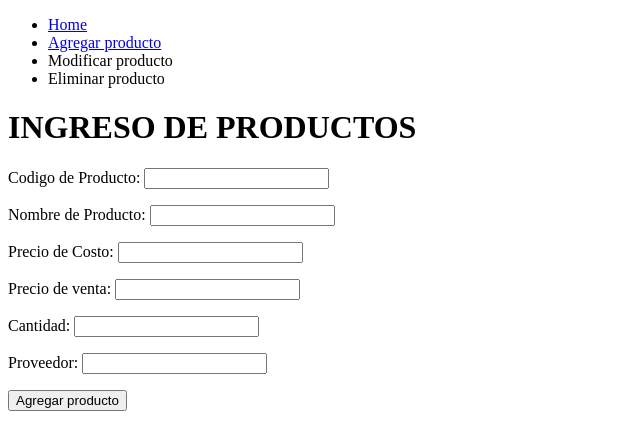
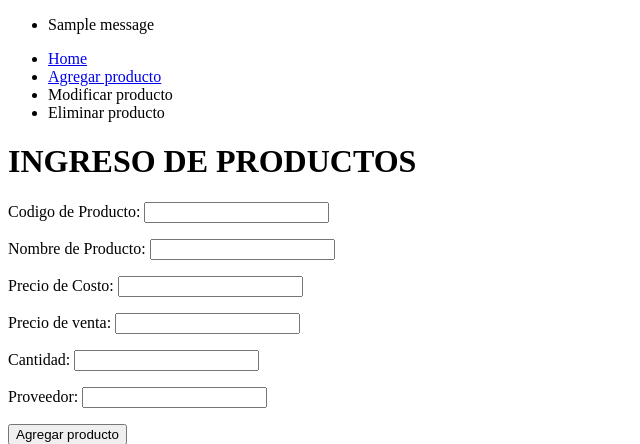
Before and after one commit to stocklite/stocklitecac, a Django app: page /inventario/agregar_producto/ in a window 1280 px wide. Shown: the top 444 px of the page, without its empty margins (0-640 px from the left). Run offline with Django 5.2, Linux system fonts and the light colour scheme; tables that the repository leaves empty hold one stand-in row (values such as "Sample post"); one stand-in notice (Sample message) is shown.

Commit message:
actualice base.html
agregue la codificacion de los mensajes

```diff
--- a/inventario/templates/inventario/base.html
+++ b/inventario/templates/inventario/base.html
@@ -6,6 +6,17 @@
     <title>Index</title>
 </head>
 <nav>
+    {% if messages %}
+<ul class="messages">
+    {% for message in messages %}
+        <li {% if messages.tags %}
+            class="{{ message.tags }}"
+            {% endif %}>
+            {{ message }}
+        </li>
+    {% endfor %}
+</ul>
+{% endif %}
     <ul>
         <li><a href="{% url 'index' %}">Home</a></li>
         <li><a href="{% url 'alta_producto' %}">Agregar producto</a></li>
```
